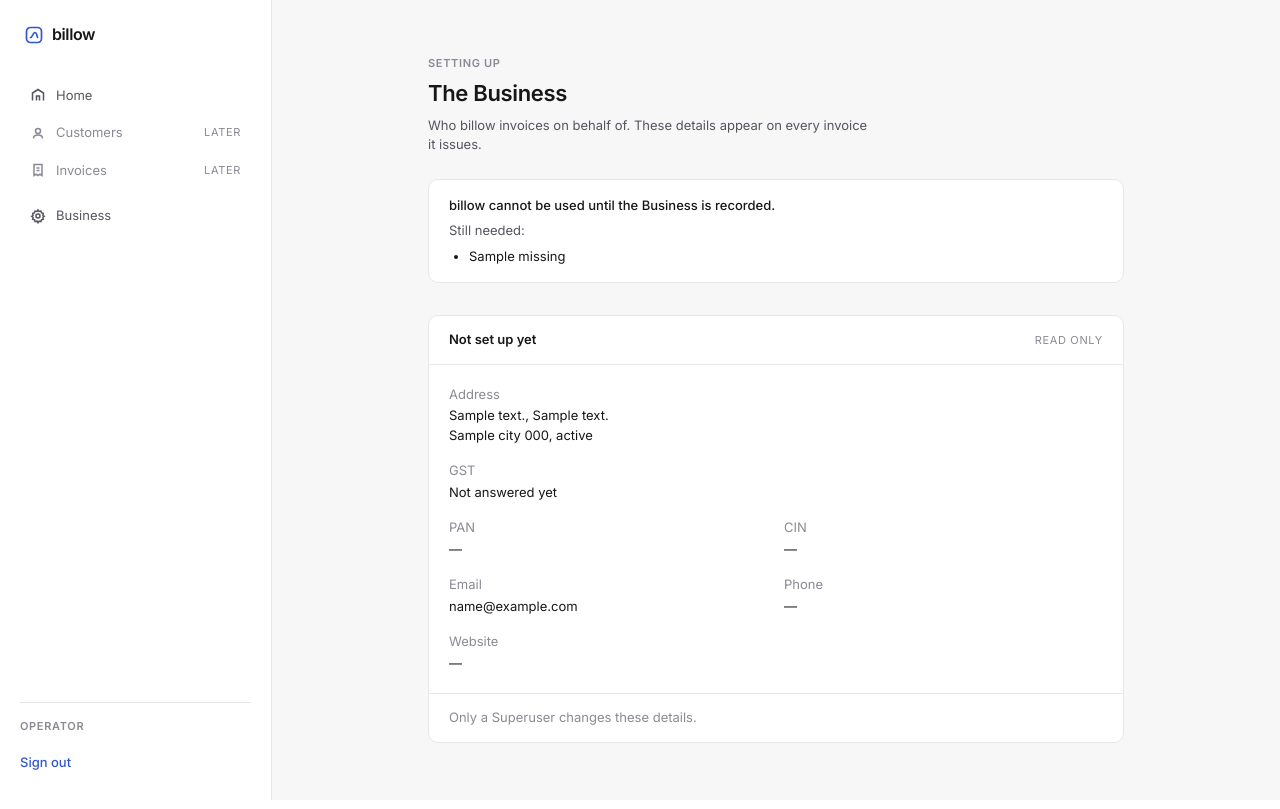
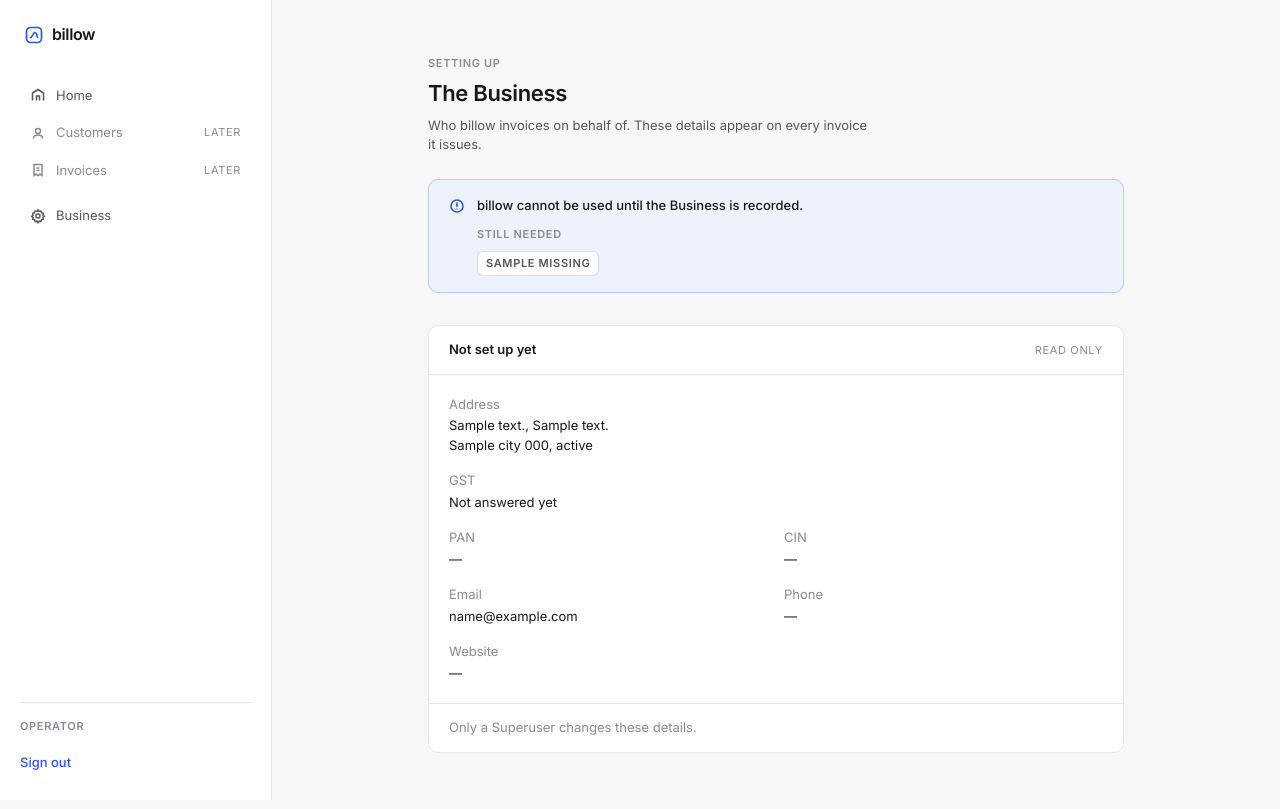
Before and after one commit to konfpa/billow, a Django app: template templates/business/settings.html in a window 1280 px wide. Run offline with Django 5.2, Linux system fonts and the light colour scheme; the template is opened without the code that fills it: most values are stand-ins (such as "Sample title", 1, 10 or a date in 2020); style sheets or scripts are compiled from the project's sources.

Commit message:
style(business): make the setup notice look designed
The card naming what setup is still missing was a plain white panel with
a disc-bulleted list, indistinguishable from the form panels below it and
reading as leftover body copy rather than a notice.

- Give it the tinted, icon-led shape the other notices already use, in
  accent rather than danger: setup in progress is not a failure
- Render each missing field as a micro chip on white so the remainder
  scans as a checklist instead of prose
- Demote "Still needed" to a micro eyebrow, matching "Setting up" and
  "Read only" elsewhere on the page

```diff
--- a/templates/business/settings.html
+++ b/templates/business/settings.html
@@ -19,14 +19,23 @@
     only sign that a Business complete yesterday is short of something today.
   {% endcomment %}
   {% if missing %}
-    <div role="status" class="mt-6 rounded-panel border border-line bg-surface px-4 py-4 sm:px-5">
-      <p class="text-note font-medium text-ink">
-        billow cannot be used until the Business is recorded.
-      </p>
-      <p class="mt-1.5 text-note text-ink-soft">Still needed:</p>
-      <ul class="mt-1.5 list-disc pl-5 text-note text-ink">
-        {% for label in missing %}<li>{{ label }}</li>{% endfor %}
-      </ul>
+    <div role="status" class="mt-6 flex gap-3 rounded-panel border border-accent/25 bg-accent-soft px-4 py-4 sm:px-5">
+      <svg viewBox="0 0 16 16" class="mt-0.5 h-4 w-4 shrink-0 text-accent" aria-hidden="true" fill="none" stroke="currentColor" stroke-width="1.6">
+        <circle cx="8" cy="8" r="6"></circle>
+        <path d="M8 5v3.5" stroke-linecap="round"></path>
+        <circle cx="8" cy="11" r=".7" fill="currentColor" stroke="none"></circle>
+      </svg>
+      <div class="min-w-0">
+        <p class="text-note font-medium text-ink">
+          billow cannot be used until the Business is recorded.
+        </p>
+        <p class="mt-3 text-micro font-semibold uppercase text-ink-faint">Still needed</p>
+        <ul class="mt-2 flex flex-wrap gap-1.5">
+          {% for label in missing %}
+            <li class="rounded-control border border-accent/20 bg-surface px-2 py-1 text-micro font-semibold uppercase text-ink-soft">{{ label }}</li>
+          {% endfor %}
+        </ul>
+      </div>
     </div>
   {% endif %}
 
```
